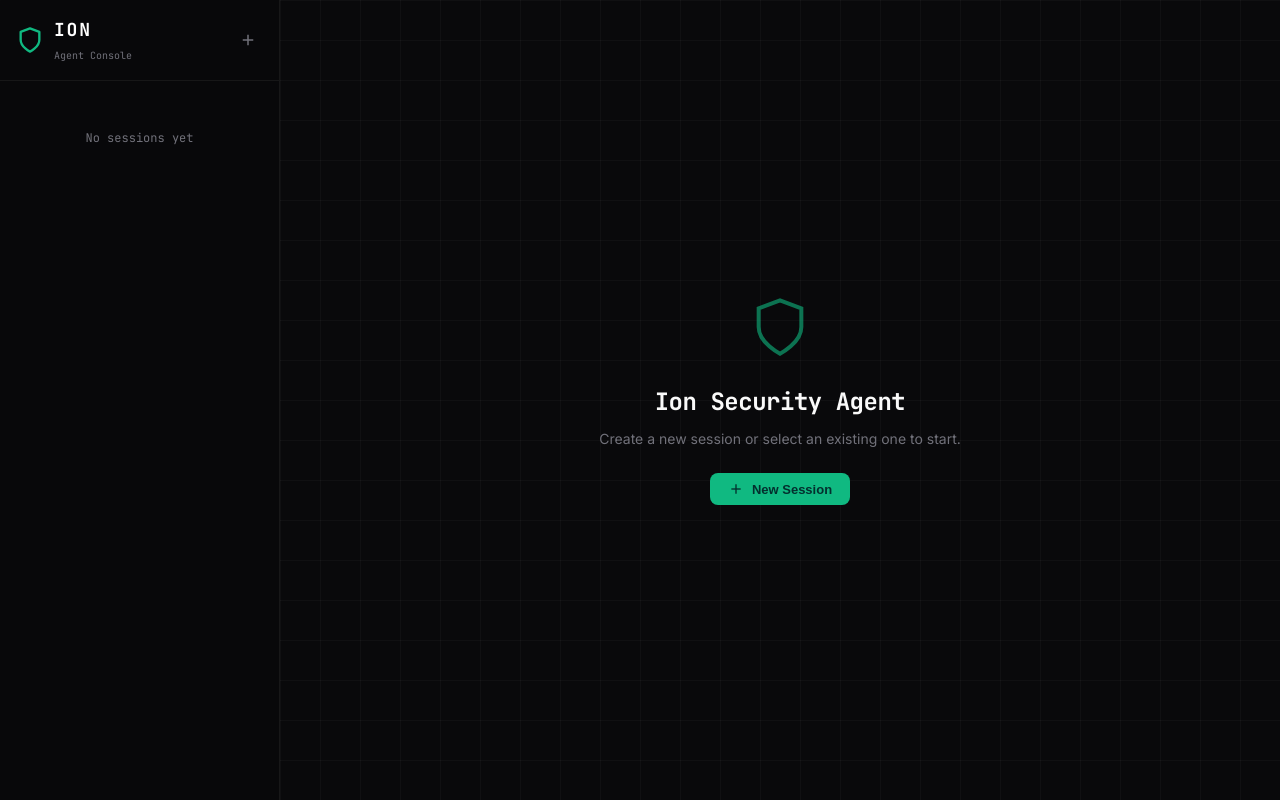
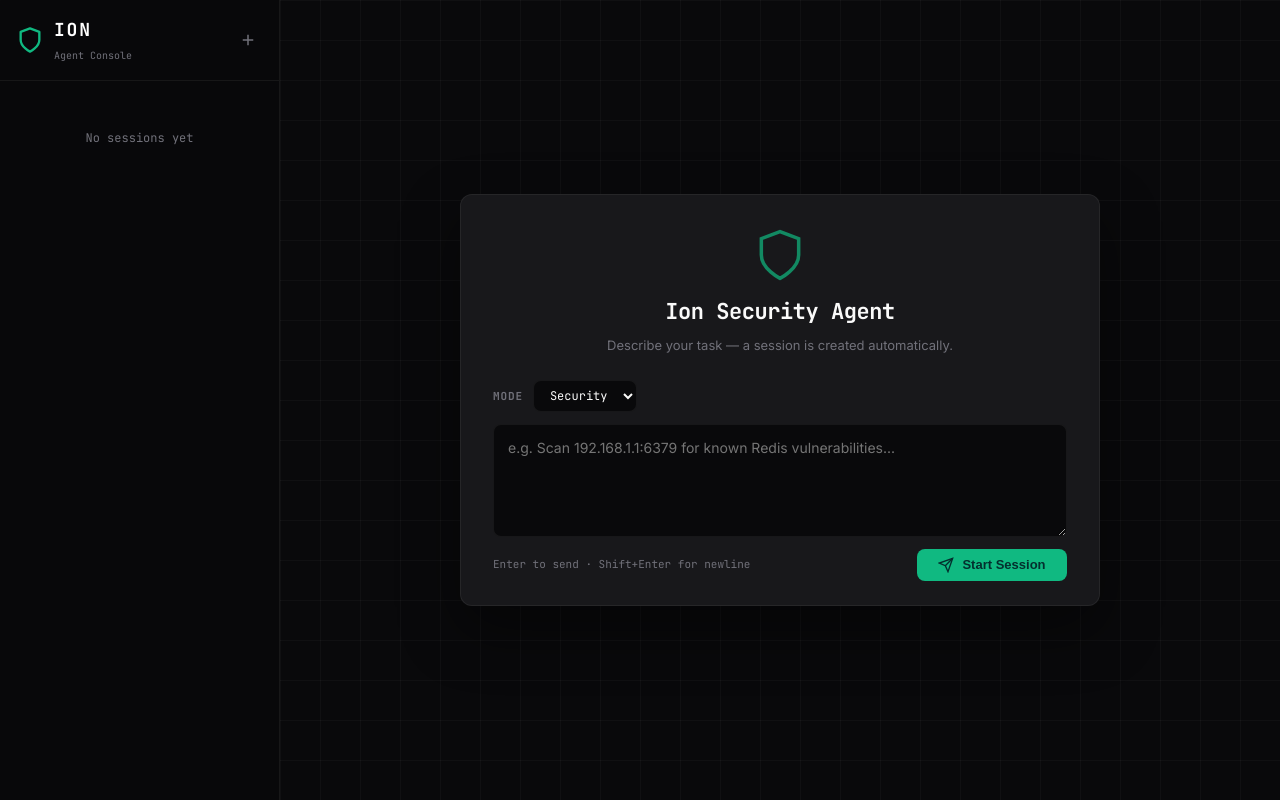
Before and after one commit to wl102/Ion, a FastAPI app: page / in a window 1280 px wide. Run offline with FastAPI, Linux system fonts and the light colour scheme; parts of the project's set-up code (start-up, migrations or seed data) failed here and were passed over.

Commit message:
feat: chat-first welcome UI with LLM-generated session title
首屏改为对话框形式:用户在欢迎页直接选 mode、输入 query,后端调用
LLM 自动生成标题并创建 session,然后立即进入运行流程。移除了原先
的手动 New Session 模态框。

Co-Authored-By: Claude Opus 4.7 <noreply@anthropic.com>

```diff
--- a/src/Ion/web/static/app.js
+++ b/src/Ion/web/static/app.js
@@ -18,6 +18,10 @@
   const sessionList = $('#session-list');
   const welcome = $('#welcome');
   const sessionView = $('#session-view');
+  const welcomeQuery = $('#welcome-query');
+  const welcomeMode = $('#welcome-mode');
+  const btnWelcomeSubmit = $('#btn-welcome-submit');
+  const welcomeSubmitLabel = $('#welcome-submit-label');
   const topbarTitle = $('#topbar-title');
   const topbarSubtitle = $('#topbar-subtitle');
   const topbarStatus = $('#topbar-status');
@@ -140,7 +144,7 @@
       body: JSON.stringify({ title, mode, query }),
     });
     await loadSessions();
-    selectSession(session.id);
+    await selectSession(session.id);
     return session;
   }
 
@@ -241,6 +245,52 @@
   function showWelcome() {
     welcome.classList.remove('hidden');
     sessionView.classList.add('hidden');
+    resetWelcomeForm();
+    if (welcomeQuery) welcomeQuery.focus();
+  }
+
+  function resetWelcomeForm() {
+    if (!welcomeQuery) return;
+    welcomeQuery.value = '';
+    welcomeQuery.disabled = false;
+    welcomeMode.disabled = false;
+    btnWelcomeSubmit.disabled = false;
+    welcomeSubmitLabel.textContent = 'Start Session';
+  }
+
+  function setWelcomeBusy(busy) {
+    if (!welcomeQuery) return;
+    welcomeQuery.disabled = busy;
+    welcomeMode.disabled = busy;
+    btnWelcomeSubmit.disabled = busy;
+    welcomeSubmitLabel.textContent = busy ? 'Creating session…' : 'Start Session';
+  }
+
+  async function startSessionFromWelcome() {
+    const query = welcomeQuery.value.trim();
+    const mode = welcomeMode.value || 'general';
+    if (!query) {
+      toast('Please describe your task first', 'error');
+      welcomeQuery.focus();
+      return;
+    }
+
+    setWelcomeBusy(true);
+    let session;
+    try {
+      session = await createSession('', mode, query);
+    } catch (err) {
+      toast(err.message || 'Failed to create session', 'error');
+      setWelcomeBusy(false);
+      return;
+    }
+
+    // createSession already called selectSession, so the session view is up.
+    // Now kick off the agent run with the user's query.
+    if (currentSid === session.id) {
+      await runAgent(query);
+    }
+    resetWelcomeForm();
   }
 
   function showRunningUI() {
@@ -996,18 +1046,26 @@
 
   // ---- Event Bindings ----
   function bindEvents() {
-    const openNewModal = () => {
-      $('#new-title').value = '';
-      $('#new-query').value = '';
-      $('#new-mode').value = 'security';
-      $('#modal-new').classList.remove('hidden');
-      $('#new-title').focus();
+    const goToWelcome = () => {
+      disconnectSSE();
+      currentSid = null;
+      currentSession = null;
+      selectedTaskId = null;
+      tasks = [];
+      renderSessionList();
+      showWelcome();
     };
 
-    $('#btn-new-session').addEventListener('click', openNewModal);
-    $('#btn-welcome-new').addEventListener('click', openNewModal);
-    $('#btn-modal-close').addEventListener('click', () => $('#modal-new').classList.add('hidden'));
-    $('#btn-modal-cancel').addEventListener('click', () => $('#modal-new').classList.add('hidden'));
+    $('#btn-new-session').addEventListener('click', goToWelcome);
+
+    btnWelcomeSubmit.addEventListener('click', () => startSessionFromWelcome());
+
+    welcomeQuery.addEventListener('keydown', (e) => {
+      if (e.key === 'Enter' && !e.shiftKey) {
+        e.preventDefault();
+        startSessionFromWelcome();
+      }
+    });
 
     // Toggle tool-call collapsibles. We use a div + data-open attribute instead
     // of <details>/<summary> because nesting two <details> styles in the same
@@ -1019,26 +1077,6 @@
       const tool = summary.closest('.msg-tool');
       if (!tool) return;
       tool.dataset.open = tool.dataset.open === 'true' ? 'false' : 'true';
-    });
-
-    $('#modal-new').addEventListener('click', (e) => {
-      if (e.target === $('#modal-new')) $('#modal-new').classList.add('hidden');
-    });
-
-    $('#btn-modal-create').addEventListener('click', async () => {
-      const title = $('#new-title').value.trim();
-      const mode = $('#new-mode').value;
-      const query = $('#new-query').value.trim();
-      if (!query) { toast('Query is required', 'error'); return; }
-      try {
-        $('#btn-modal-create').disabled = true;
-        await createSession(title, mode, query);
-        $('#modal-new').classList.add('hidden');
-      } catch (err) {
-        toast(err.message, 'error');
-      } finally {
-        $('#btn-modal-create').disabled = false;
-      }
     });
 
     btnRun.addEventListener('click', () => {
--- a/src/Ion/web/static/index.html
+++ b/src/Ion/web/static/index.html
@@ -36,16 +36,38 @@
     <main class="main">
       <!-- No Session Selected -->
       <div class="welcome" id="welcome">
-        <div class="welcome-inner">
-          <svg class="welcome-icon" viewBox="0 0 24 24" fill="none" stroke="currentColor" stroke-width="1.5">
-            <path d="M12 22s8-4 8-10V5l-8-3-8 3v7c0 6 8 10 8 10z"/>
-          </svg>
-          <h2>Ion Security Agent</h2>
-          <p>Create a new session or select an existing one to start.</p>
-          <button class="btn-primary" id="btn-welcome-new">
-            <svg viewBox="0 0 24 24" fill="none" stroke="currentColor" stroke-width="2"><line x1="12" y1="5" x2="12" y2="19"/><line x1="5" y1="12" x2="19" y2="12"/></svg>
-            New Session
-          </button>
+        <div class="welcome-card">
+          <div class="welcome-header">
+            <svg class="welcome-icon" viewBox="0 0 24 24" fill="none" stroke="currentColor" stroke-width="1.5">
+              <path d="M12 22s8-4 8-10V5l-8-3-8 3v7c0 6 8 10 8 10z"/>
+            </svg>
+            <h2>Ion Security Agent</h2>
+            <p>Describe your task — a session is created automatically.</p>
+          </div>
+          <div class="welcome-form">
+            <div class="welcome-row">
+              <label class="welcome-mode-label" for="welcome-mode">MODE</label>
+              <select id="welcome-mode" class="welcome-mode-select">
+                <option value="general">General</option>
+                <option value="security" selected>Security</option>
+                <option value="ctf">CTF</option>
+              </select>
+            </div>
+            <textarea
+              id="welcome-query"
+              class="welcome-query"
+              rows="4"
+              placeholder="e.g. Scan 192.168.1.1:6379 for known Redis vulnerabilities..."
+              autocomplete="off"
+            ></textarea>
+            <div class="welcome-actions">
+              <span class="welcome-hint" id="welcome-hint">Enter to send · Shift+Enter for newline</span>
+              <button class="btn-primary welcome-submit" id="btn-welcome-submit">
+                <svg viewBox="0 0 24 24" fill="none" stroke="currentColor" stroke-width="2"><line x1="22" y1="2" x2="11" y2="13"/><polygon points="22 2 15 22 11 13 2 9 22 2"/></svg>
+                <span id="welcome-submit-label">Start Session</span>
+              </button>
+            </div>
+          </div>
         </div>
       </div>
 
@@ -168,34 +190,6 @@
     </main>
   </div>
 
-  <!-- New Session Modal -->
-  <div class="modal-overlay hidden" id="modal-new">
-    <div class="modal">
-      <div class="modal-header">
-        <h3>New Session</h3>
-        <button class="btn-icon" id="btn-modal-close">
-          <svg viewBox="0 0 24 24" fill="none" stroke="currentColor" stroke-width="2"><line x1="18" y1="6" x2="6" y2="18"/><line x1="6" y1="6" x2="18" y2="18"/></svg>
-        </button>
-      </div>
-      <div class="modal-body">
-        <label class="form-label">Title</label>
-        <input type="text" id="new-title" class="form-input" placeholder="Redis scan, Web pentest...">
-        <label class="form-label">Mode</label>
-        <select id="new-mode" class="form-input">
-          <option value="general">General</option>
-          <option value="security">Security</option>
-          <option value="ctf">CTF</option>
-        </select>
-        <label class="form-label">Query</label>
-        <textarea id="new-query" class="form-input" rows="3" placeholder="Scan 192.168.1.1:6379 for vulnerabilities..."></textarea>
-      </div>
-      <div class="modal-footer">
-        <button class="btn-ghost" id="btn-modal-cancel">Cancel</button>
-        <button class="btn-primary" id="btn-modal-create">Create Session</button>
-      </div>
-    </div>
-  </div>
-
   <!-- Attack Graph Modal -->
   <div class="modal-overlay hidden" id="modal-graph">
     <div class="modal modal-lg">
--- a/src/Ion/web/static/styles.css
+++ b/src/Ion/web/static/styles.css
@@ -211,33 +211,139 @@ html, body {
   display: flex;
   align-items: center;
   justify-content: center;
-}
-
-.welcome-inner {
+  padding: 32px 20px;
+}
+
+.welcome-card {
+  width: 100%;
+  max-width: 640px;
+  background: var(--bg-elevated);
+  border: 1px solid var(--border);
+  border-radius: var(--radius);
+  padding: 32px 32px 24px;
+  display: flex;
+  flex-direction: column;
+  gap: 24px;
+  box-shadow: 0 24px 60px rgba(0,0,0,0.45);
+}
+
+.welcome-header {
   text-align: center;
-  max-width: 400px;
+  display: flex;
+  flex-direction: column;
+  align-items: center;
+  gap: 8px;
 }
 
 .welcome-icon {
-  width: 64px;
-  height: 64px;
+  width: 56px;
+  height: 56px;
   color: var(--accent);
-  margin-bottom: 20px;
+  opacity: 0.7;
+  margin-bottom: 4px;
+}
+
+.welcome-header h2 {
+  font-family: var(--font-mono);
+  font-size: 22px;
+  font-weight: 700;
+  letter-spacing: -0.02em;
+}
+
+.welcome-header p {
+  color: var(--text-dim);
+  font-size: 13px;
+  max-width: 420px;
+}
+
+.welcome-form {
+  display: flex;
+  flex-direction: column;
+  gap: 12px;
+}
+
+.welcome-row {
+  display: flex;
+  align-items: center;
+  gap: 10px;
+}
+
+.welcome-mode-label {
+  font-size: 11px;
+  font-family: var(--font-mono);
+  font-weight: 600;
+  color: var(--text-dim);
+  text-transform: uppercase;
+  letter-spacing: 0.08em;
+}
+
+.welcome-mode-select {
+  background: var(--bg);
+  border: 1px solid var(--border);
+  border-radius: var(--radius-sm);
+  padding: 6px 12px;
+  color: var(--text);
+  font-size: 12px;
+  font-family: var(--font-mono);
+  outline: none;
+  cursor: pointer;
+  transition: border-color 0.15s;
+}
+
+.welcome-mode-select:focus {
+  border-color: var(--accent);
+  box-shadow: 0 0 0 2px var(--accent-dim);
+}
+
+.welcome-query {
+  width: 100%;
+  background: var(--bg);
+  border: 1px solid var(--border);
+  border-radius: var(--radius-sm);
+  padding: 12px 14px;
+  color: var(--text);
+  font-size: 14px;
+  font-family: var(--font-sans);
+  line-height: 1.55;
+  outline: none;
+  resize: vertical;
+  min-height: 96px;
+  transition: border-color 0.15s;
+}
+
+.welcome-query:focus {
+  border-color: var(--accent);
+  box-shadow: 0 0 0 2px var(--accent-dim);
+}
+
+.welcome-query:disabled {
   opacity: 0.6;
-}
-
-.welcome-inner h2 {
-  font-family: var(--font-mono);
-  font-size: 24px;
-  font-weight: 700;
-  margin-bottom: 8px;
-  letter-spacing: -0.02em;
-}
-
-.welcome-inner p {
-  color: var(--text-dim);
-  font-size: 14px;
-  margin-bottom: 24px;
+  cursor: not-allowed;
+}
+
+.welcome-actions {
+  display: flex;
+  align-items: center;
+  justify-content: space-between;
+  gap: 12px;
+}
+
+.welcome-hint {
+  font-size: 11px;
+  color: var(--text-dim);
+  font-family: var(--font-mono);
+}
+
+.welcome-submit {
+  min-width: 150px;
+  justify-content: center;
+}
+
+.welcome-submit svg { width: 16px; height: 16px; }
+
+.welcome-submit:disabled {
+  opacity: 0.6;
+  cursor: not-allowed;
 }
 
 /* ---- Session View ---- */
```
Also changed, not shown: src/Ion/web/api/sessions.py (+83 -1 lines).
